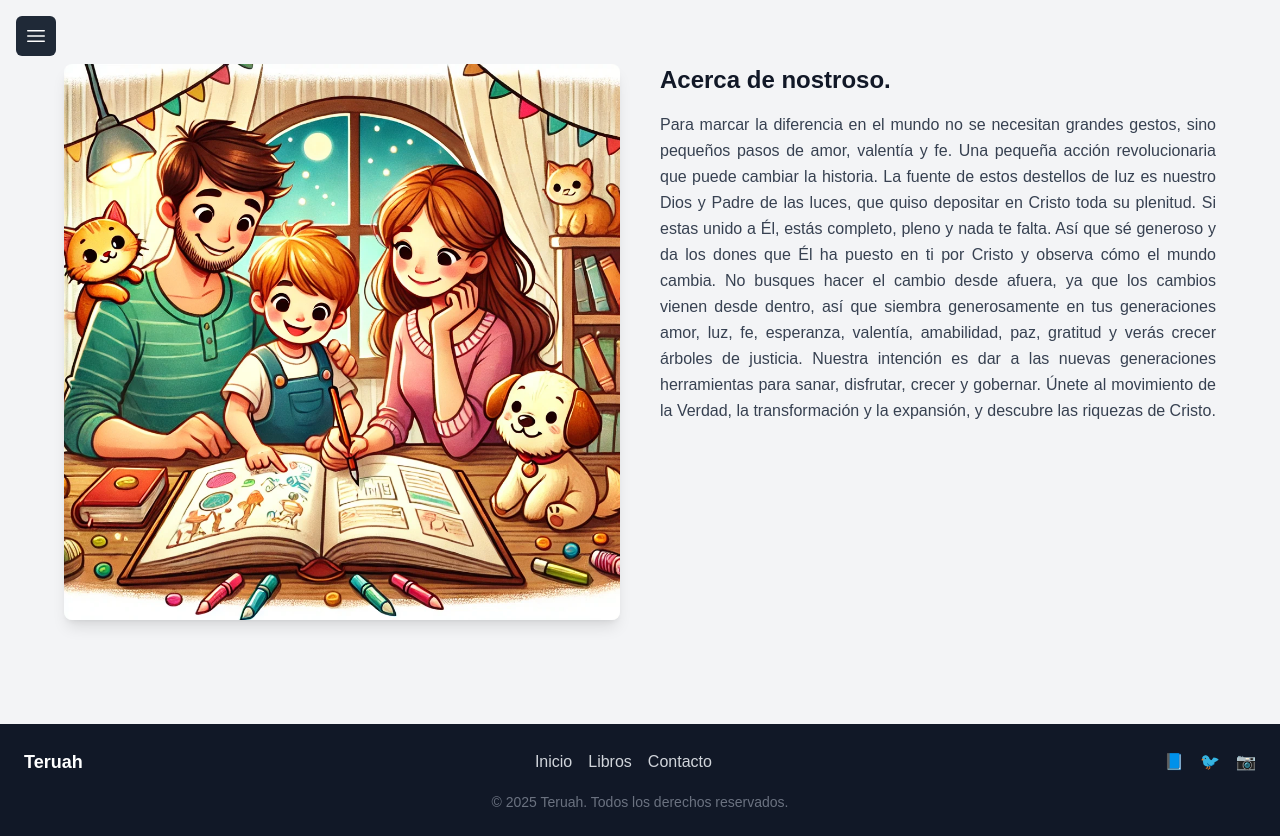
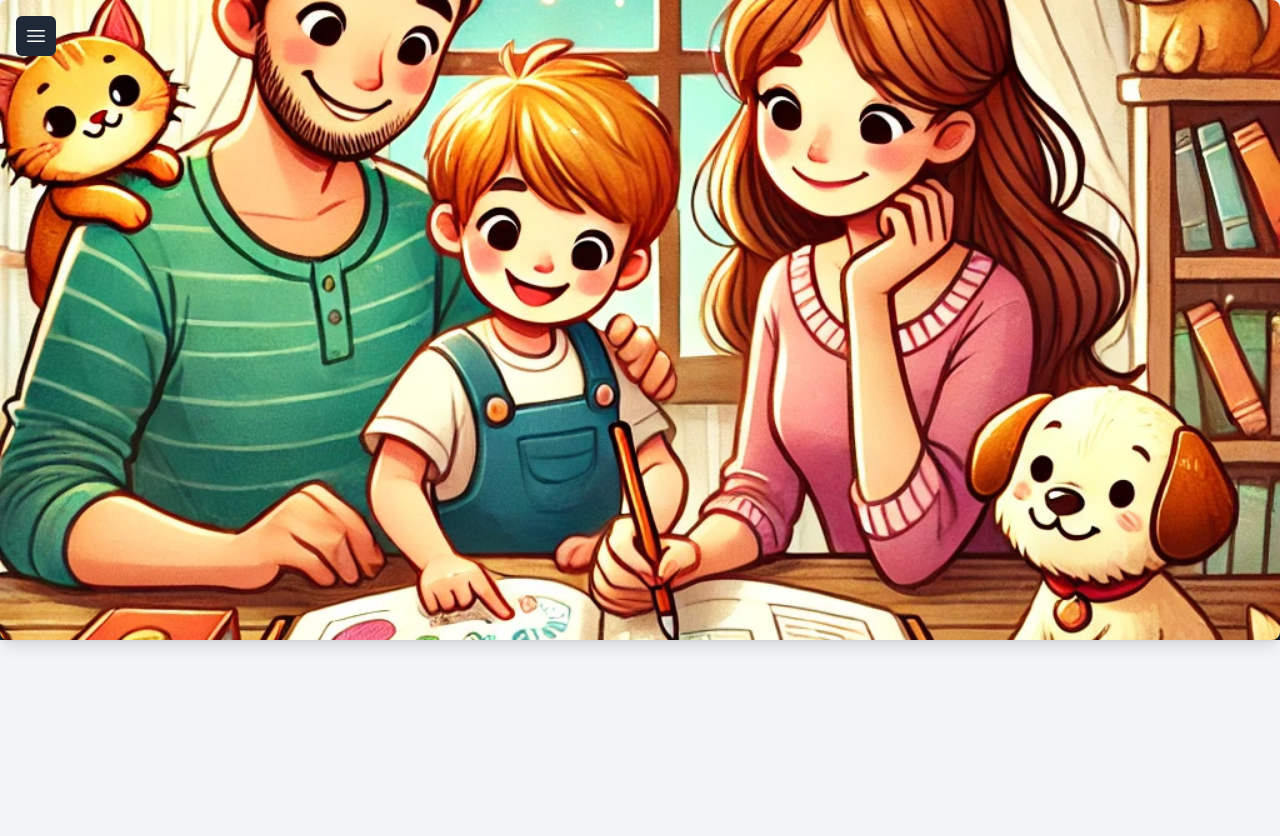
Before and after one commit to theZebulonite/teruah, a Next.js app: page /teruah/nosotros in a window 1280 px wide. After the commit the page ends 800 px from the top, so only its background shows below. Built offline with nearby package versions, Linux system fonts and the light colour scheme.

Commit message:
cambio de img a Image

```diff
--- a/src/components/AboutUs.tsx
+++ b/src/components/AboutUs.tsx
@@ -1,3 +1,5 @@
+import Image from 'next/image';
+
 const AboutUs = () => {
     return (
       <section className="bg-gray-100 py-16 px-6">
@@ -8,10 +10,12 @@ const AboutUs = () => {
         <div className="max-w-6xl mx-auto grid grid-cols-1 md:grid-cols-2 gap-10 items-start">
           {/* Imagen */}
           <div className="flex justify-center">
-            <img
+            <Image
               src="./images/aboutUs.webp"
               alt="Nuestro equipo"
               className="rounded-lg shadow-lg"
+              layout="fill"
+              objectFit="cover"
             />
           </div>
 
--- a/src/components/BookCard.tsx
+++ b/src/components/BookCard.tsx
@@ -1,4 +1,5 @@
 import React from "react";
+import Image from "next/image"; // Importa el componente Image
 
 interface BookCardProps {
   title: string;
@@ -9,11 +10,15 @@ interface BookCardProps {
 const BookCard: React.FC<BookCardProps> = ({ title, imageUrl, productUrl }) => {
   return (
     <div className="p-4 bg-white shadow-lg rounded-md flex flex-col h-[400px] w-[250px] transition-transform hover:scale-105 hover:shadow-xl">
-      <img
-        src={imageUrl}
-        alt={title}
-        className="w-full h-52 object-cover rounded-md"
-      />
+      {/* Reemplaza <img> por <Image /> */}
+      <div className="relative w-full h-52 rounded-md overflow-hidden">
+        <Image
+          src={imageUrl}
+          alt={title}
+          fill // Usa fill para que la imagen ocupe todo el contenedor
+          className="object-cover" // Aplica object-cover para mantener la proporción
+        />
+      </div>
       <h3 className="text-xl font-bold mt-4 text-slate-900">{title}</h3>
       <button
         onClick={() => window.open(productUrl, "_blank")}
```
